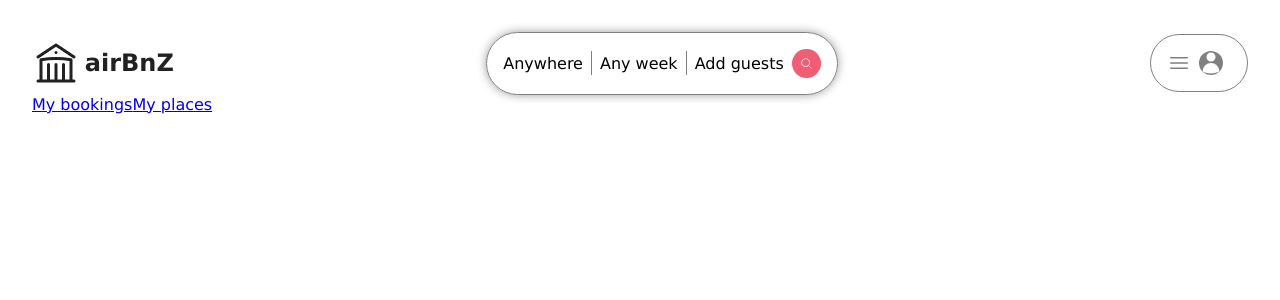
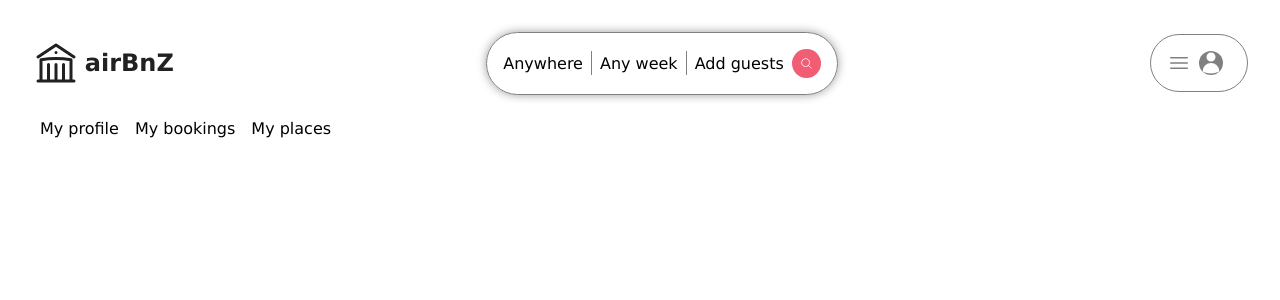
Before and after one commit to xeni85/airBnB-clone, a React (Vite) app in the folder client/: page /account in a window 1280 px wide. Shown: the top 300 px of the page. Built offline with nearby package versions, Linux system fonts and the light colour scheme; no server answers.

Commit message:
working on account page css

```diff
--- a/client/src/App.css
+++ b/client/src/App.css
@@ -4,6 +4,10 @@
   font-family: Verdana, Geneva, Tahoma, sans-serif;
 }
 
+a {
+  text-decoration: none;
+  color: black;
+}
 header {
   display: flex;
   justify-content: space-between;
@@ -137,3 +141,11 @@ button:hover {
   color: black;
   font-weight: bold;
 }
+
+.account-links-container {
+  display: flex;
+  width: 100%;
+  gap: 1em;
+  padding: 0.5rem;
+  margin-top: 1em;
+}
--- a/client/src/pages/AccountPage.jsx
+++ b/client/src/pages/AccountPage.jsx
@@ -13,7 +13,8 @@ const AccountPage = () => {
       return navigate('/login')
     }
     return (<div>
-      <nav>
+      <nav className='account-links-container'>
+        <Link to={'/account'}>My profile</Link>
         <Link to={'/account/bookings'}>My bookings</Link>
         <Link to={'/account/places'}>My places</Link>
       </nav>
```
